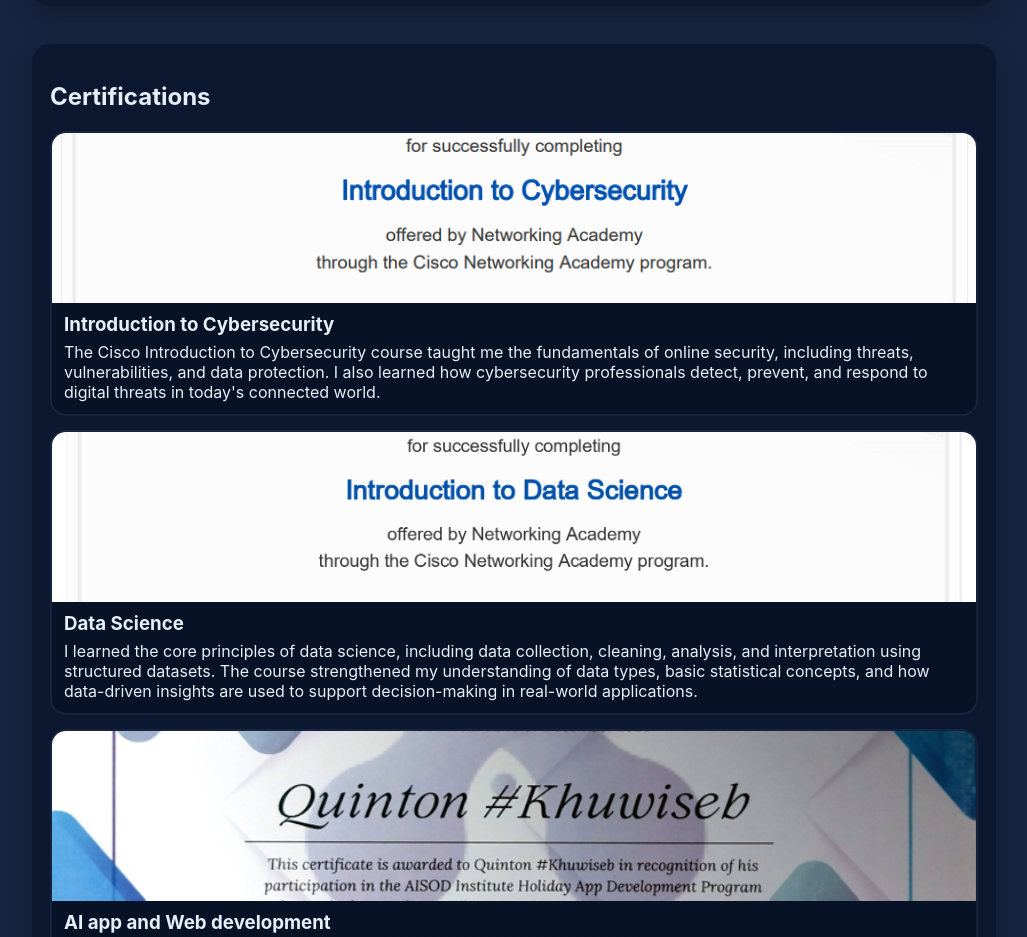
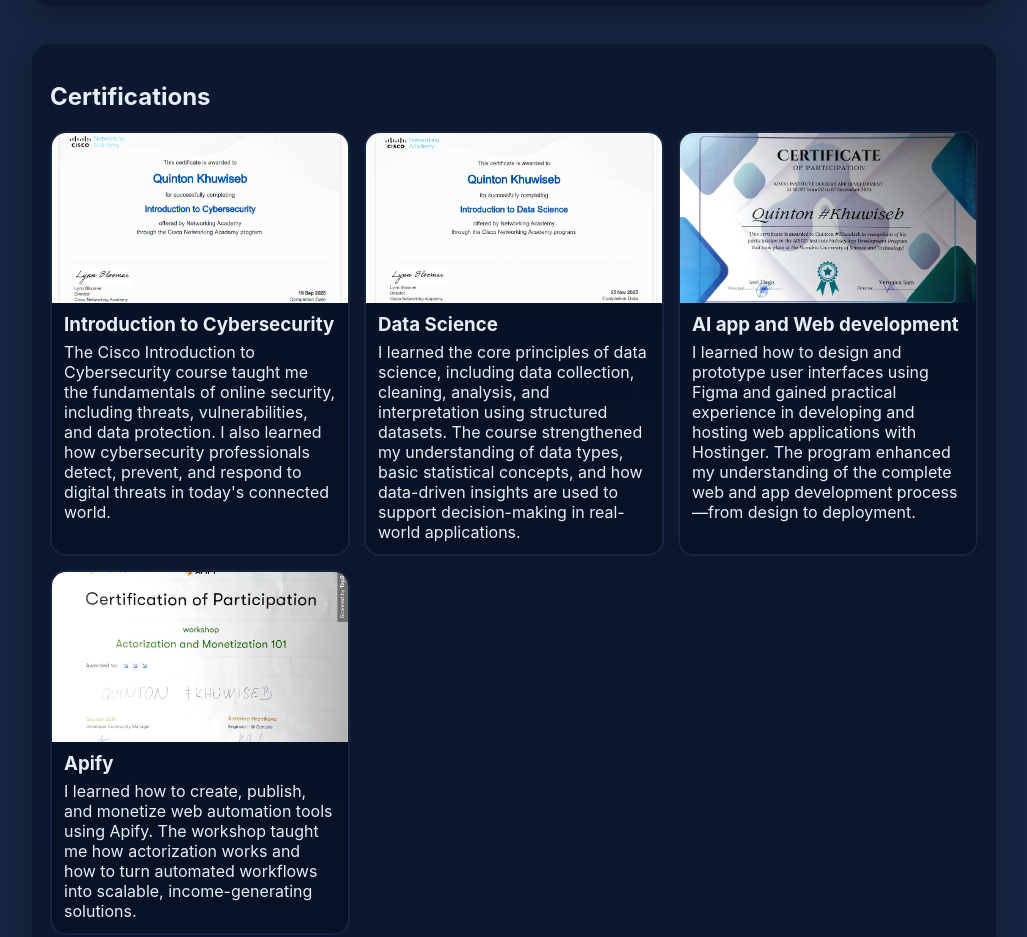
Before and after one commit to Pancakes19/Portfolio, a plain HTML site: page index.html in a window 1280 px wide. Shown: the part 3100-4037 px from the top of the page, without its empty margins (126-1153 px from the left). Drawn offline with nearby package versions, Linux system fonts and the light colour scheme.

Commit message:
updated cert layout

```diff
--- a/index.html
+++ b/index.html
@@ -142,7 +142,7 @@
             <!--======================Certifications================================-->
             <section id="certifications" class="panel">
                 <h2>Certifications</h2>
-                <div class="grid cert">
+                <div class="cert_grid cert">
                     <article class="card_cert" data-tags="front">
                         <img src="images/Cyber.png" alt="Grid 1"><h3>Introduction to Cybersecurity</h3>
                         <p>
--- a/style.css
+++ b/style.css
@@ -163,6 +163,12 @@
 .grid {
     display: grid;
     grid-template-columns: repeat(auto-fill, minmax(500px, 1fr));
+    gap: 14px;
+    margin-top: 12px;
+}
+.cert_grid {
+    display: grid;
+    grid-template-columns: repeat(auto-fill, minmax(260px, 1fr));
     gap: 14px;
     margin-top: 12px;
 }
```
